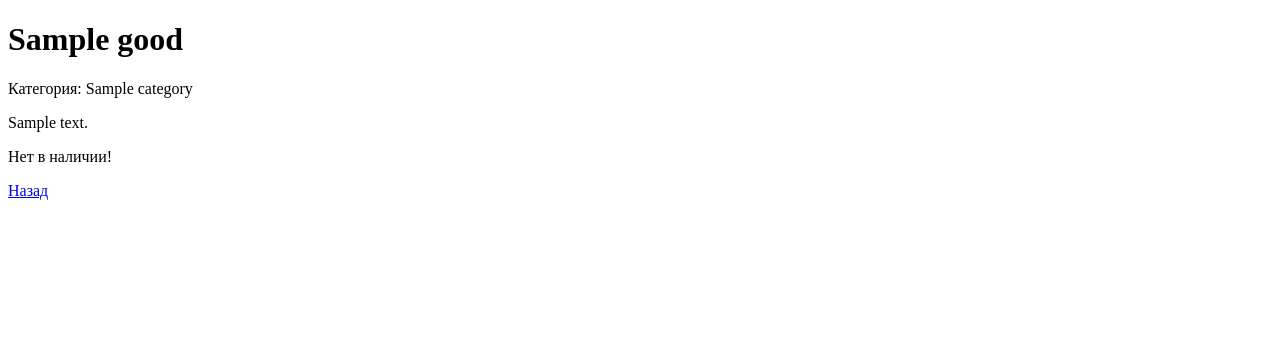
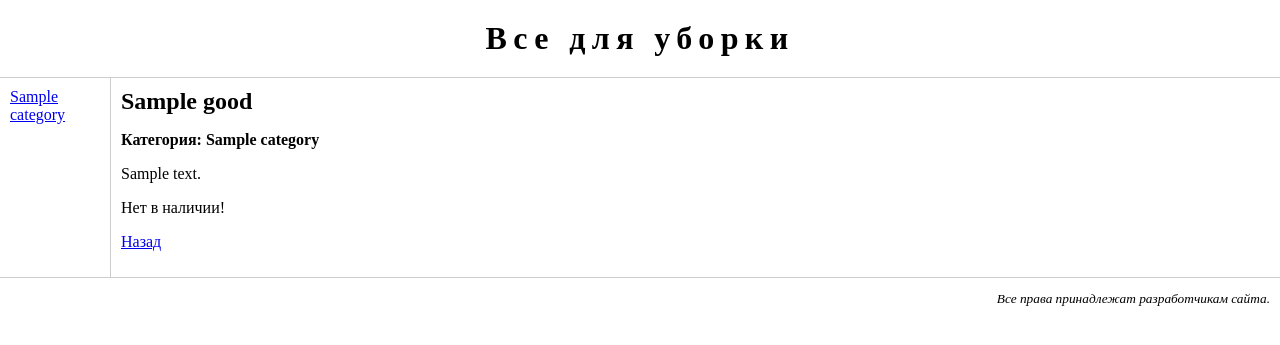
Before and after one commit to vladworldss/broomtrade, a Django app: page /goods/good/1/ in a window 1280 px wide. Shown: the top 345 px of the page. Run offline with Django 3.2, Linux system fonts and the light colour scheme; tables that the repository leaves empty hold one stand-in row (values such as "Sample post").

Commit message:
глава 8. добавлена стилизация шаблонов

```diff
--- /dev/null
+++ b/page/static/main.css
@@ -0,0 +1,60 @@
+@charset "utf-8";
+body{
+    margin: 0px;
+    padding: 0px;
+}
+#header {
+  text-align: center;
+  border-bottom: 1px #cccccc solid;
+}
+#header h1 {
+  margin: 20px 0px 20px 0px;
+  letter-spacing: 0.2em;
+}
+#leftmenu {
+  float: left;
+  width: 100px;
+  padding: 10px;
+}
+#leftmenu ul {
+  margin: 0px;
+  padding: 0px;
+}
+#leftmenu ul li {
+    list-style-type: none;
+    margin-bottom: 5px;
+}
+#main{
+    margin-left: 110px;
+    border-left: 1px #cccccc solid;
+    padding: 10px;
+}
+#main h2{
+    margin: 0px 0px 10px 0px;
+}
+#main table {
+    width: 100%;
+    border-collapse: collapse;
+}
+#main table td, #main table th {
+    border: 1px #666666 solid;
+    padding: 5px;
+}
+#main table td.centered {
+    text-align: center;
+}
+#main p.category {
+    font-weight: bold;
+}
+#main p.not-in-stock {
+    color: #FF0000;
+}
+#footer {
+    text-align: right;
+    border-top: 1px #cccccc solid;
+    padding-right: 10px;
+}
+#footer p {
+    font-size: smaller;
+    font-style: italic;
+}
--- a/page/views.py
+++ b/page/views.py
@@ -17,8 +17,9 @@ def index(request, cat_id):
 
 
 def good(request, good_id):
+    cats = Category.objects.all().order_by('name')
     try:
         good = Good.objects.get(pk=good_id)
     except Good.DoesNotExist:
         raise Http404
-    return render(request, 'good.html',{'good': good})
+    return render(request, 'good.html', {'cats': cats, 'good': good})
--- a/templates/good.html
+++ b/templates/good.html
@@ -1,14 +1,32 @@
+{% load staticfiles %}
 <!DOCTYPE html>
 <html lang="en">
 <head>
     <meta charset="UTF-8">
-    <title>{{ good.name }}</title>
+    <link type="text/css" href="{% static "main.css" %}" rel="stylesheet">
+    <title>{{ good.name }} :: {{ good.category.name }} :: Все для уборки</title>
 </head>
 <body>
-    <h1>{{ good.name }}</h1>
-    <p>Категория: {{ good.category.name }}</p>
-    <p>{{ good.description|linebreaksbr }}</p>
-    <p>{% if not good.in_stock %} Нет в наличии! {% endif %}</p>
-    <p><a href="/goods/{{ good.category.id }}/">Назад</a> </p>
+    <div id="header">
+        <h1>Все для уборки</h1>
+    </div>
+
+    <div id="leftmenu">
+        <ul>
+            {% for cat in cats %}
+                <li><a href="/goods/{{ cat.id }}/">{{ cat.name }}</a> </li>
+            {% endfor %}
+        </ul>
+    </div>
+    <div id="main">
+        <h2>{{ good.name }}</h2>
+        <p class="category">Категория: {{ good.category.name }}</p>
+        <p>{{ good.description|linebreaksbr }}</p>
+        <p>{% if not good.in_stock %} Нет в наличии! {% endif %}</p>
+        <p class="not-in-stock"><a href="/goods/{{ good.category.id }}/">Назад</a></p>
+    </div>
+    <div id="footer">
+        <p>Все права принадлежат разработчикам сайта.</p>
+    </div>
 </body>
 </html>
```
Also changed, not shown: templates/index.html (+16 -5 lines).
